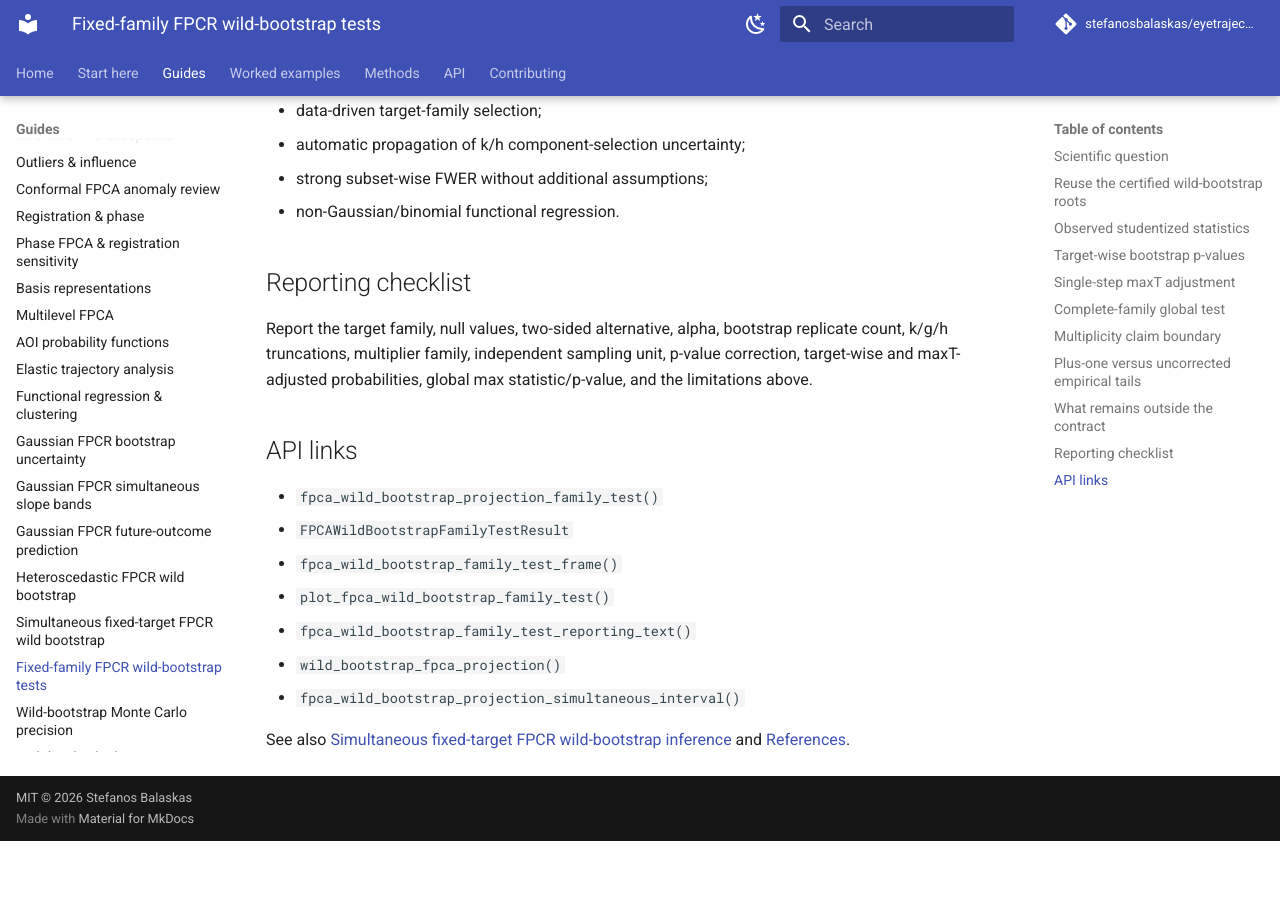
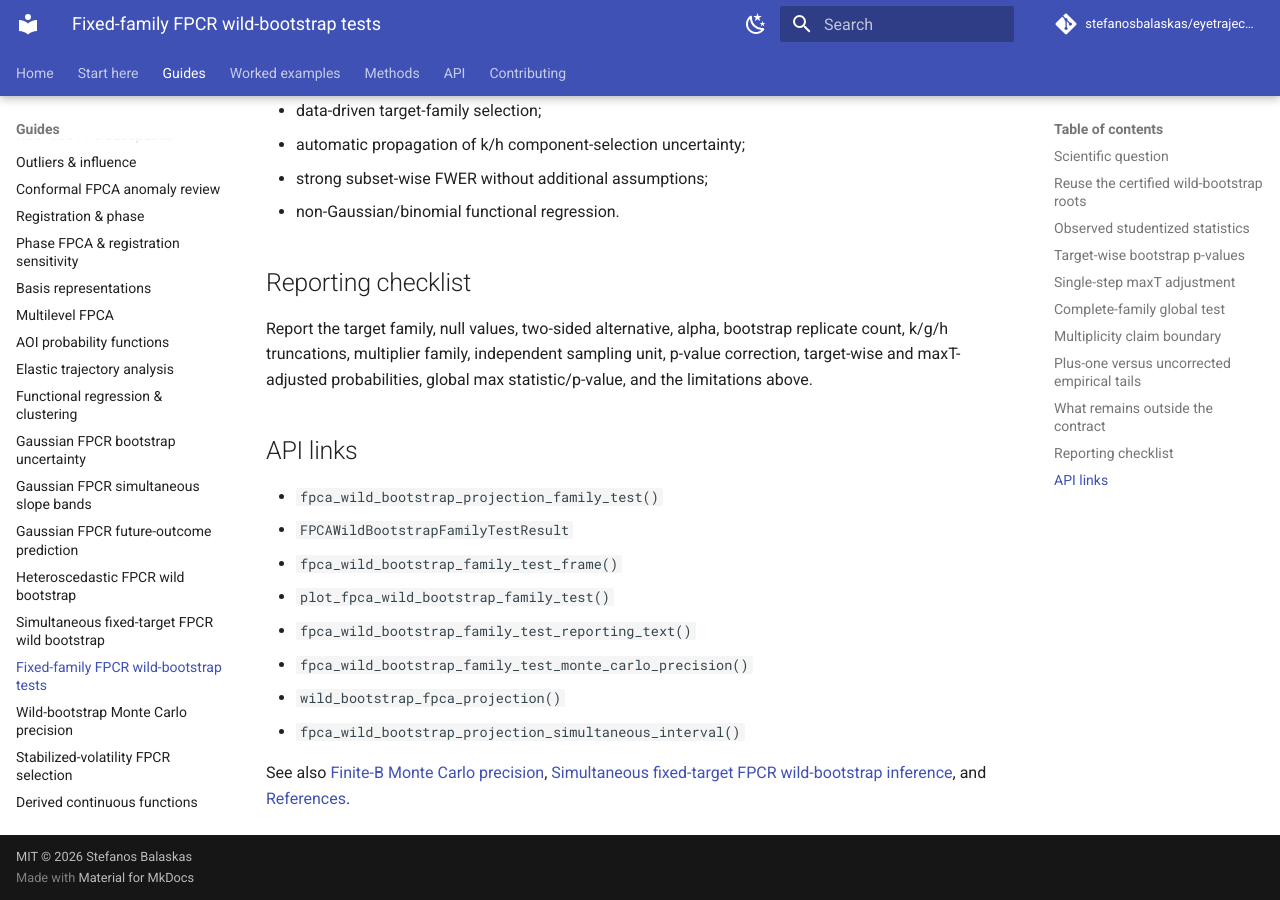
Before and after one commit to stefanosbalaskas/eyetrajectoriespy, an MkDocs documentation site: the page built from docs/guides/fpcr-wild-bootstrap-family-tests.md, in a window 1280 px wide and 900 px high, scrolled down 3101 px. Built offline with MkDocs 1.6.1 and Material for MkDocs 9.7.7, drawn with Linux system fonts in a browser that asks for light colours; comment, search, counter and statistics services are not loaded; before the commit the page ends 3942 px from its top, so only the background shows below that.

Commit message:
Link family tests to finite-B precision diagnostics

```diff
--- a/docs/guides/fpcr-wild-bootstrap-family-tests.md
+++ b/docs/guides/fpcr-wild-bootstrap-family-tests.md
@@ -121,7 +121,8 @@ Report the target family, null values, two-sided alternative, alpha, bootstrap r
 - `fpca_wild_bootstrap_family_test_frame()`
 - `plot_fpca_wild_bootstrap_family_test()`
 - `fpca_wild_bootstrap_family_test_reporting_text()`
+- `fpca_wild_bootstrap_family_test_monte_carlo_precision()`
 - `wild_bootstrap_fpca_projection()`
 - `fpca_wild_bootstrap_projection_simultaneous_interval()`
 
-See also [Simultaneous fixed-target FPCR wild-bootstrap inference](fpcr-wild-bootstrap-simultaneous.md) and [References](../methods/references.md).
+See also [Finite-B Monte Carlo precision](fpcr-wild-bootstrap-monte-carlo-precision.md), [Simultaneous fixed-target FPCR wild-bootstrap inference](fpcr-wild-bootstrap-simultaneous.md), and [References](../methods/references.md).
```
